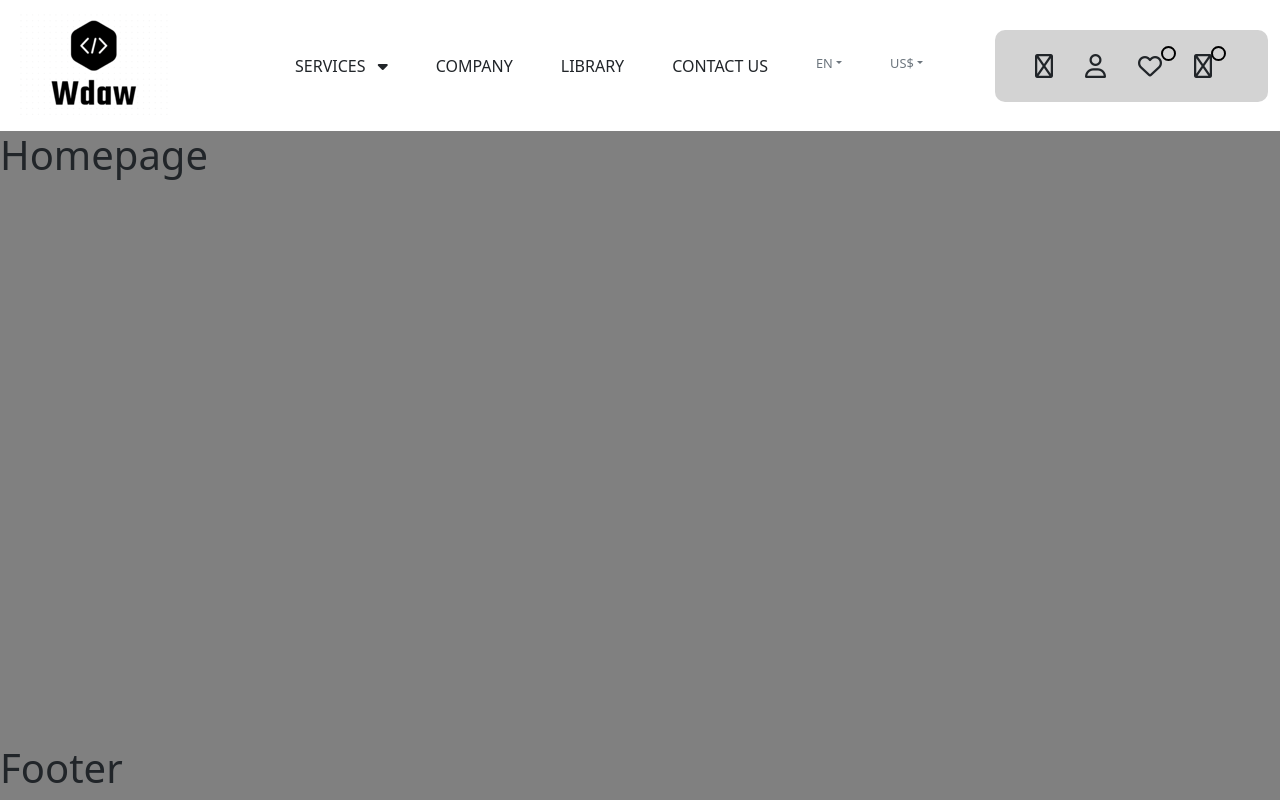
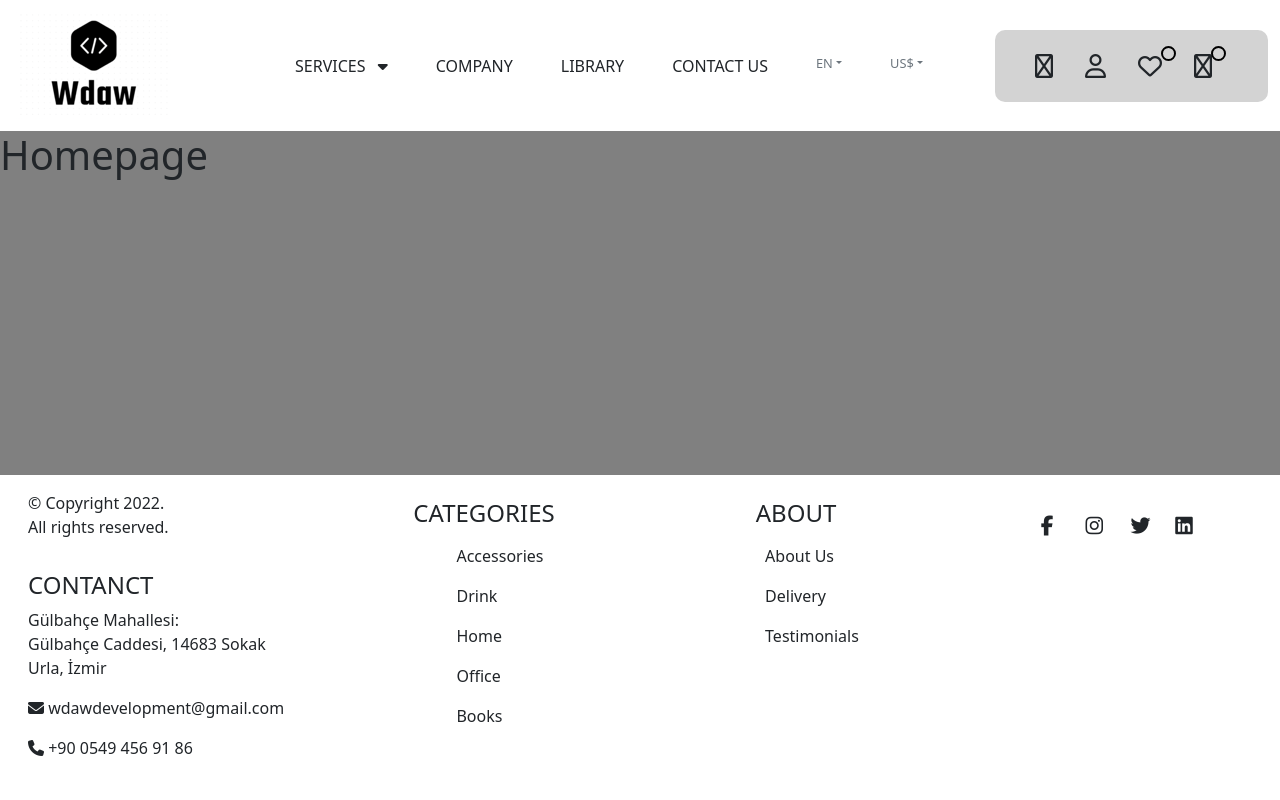
Before and after one commit to cnykr97/wdaw-ecommerce, a React (Create React App) app: page / in a window 1280 px wide. Built offline with nearby package versions, Linux system fonts and the light colour scheme.

Commit message:
footer and header links fixed

```diff
--- a/src/components/Footer.jsx
+++ b/src/components/Footer.jsx
@@ -1,8 +1,98 @@
-
+import './css/footer.css';
+import { Link } from 'react-router-dom';
 
 const Footer = () => {
     return (
-        <h1>Footer</h1>
+        <div className="footer">
+            <div className="container-fluid">
+                <div className="row">
+                    <div className="col-12 col-md-3 contact">
+                        <p className='mb-4'>&copy; Copyright 2022. <br /> All rights reserved.</p>
+                        <address >
+                            <nav className="navbar navbar-expand-md">
+                                <button className="navbar-toggler p-0 mb-2" type="button" data-bs-toggle="collapse" data-bs-target="#footer-contact" aria-controls="footer-contact" aria-expanded="false" aria-label="Toggle navigation">
+                                    CONTACT <i className="fa-solid fa-caret-down" id='contact-caret'></i>
+                                </button>
+                                <div className="collapse navbar-collapse " id="footer-contact">
+                                    <div className="navbar-nav me-auto mb-2 mb-lg-0 d-flex flex-column">
+                                        <h4 className='d-none d-md-block'>CONTANCT</h4>
+                                        <p className="nav-item">Gülbahçe Mahallesi: <br />
+                                            Gülbahçe Caddesi, 14683 Sokak <br />
+                                            Urla, İzmir</p>
+                                        <p><a href="mailto:'wdawdevelopment@gmail.com'"><i class="fa-solid fa-envelope"></i> wdawdevelopment@gmail.com</a></p>
+                                        <p><a href="tel:+9005494569186"><i class="fa-solid fa-phone"></i> +90 0549 456 91 86</a></p>
+                                    </div>
+                                </div>
+                            </nav>
+                        </address>
+                    </div>
+                    <div className="col-12 col-md-3 categories ">
+                        <nav className="navbar navbar-expand-md">
+                            <button className="navbar-toggler p-0 mb-2" type="button" data-bs-toggle="collapse" data-bs-target="#footer-categories" aria-controls="footer-categories" aria-expanded="false" aria-label="Toggle navigation">
+                                CATEGORIES <i className="fa-solid fa-caret-down" id='contact-caret'></i>
+                            </button>
+                            <div className="collapse navbar-collapse footer-column" id="footer-categories">
+                                <h4 className='d-none d-md-block'>CATEGORIES</h4>
+                                <ul>
+                                    <li className='nav-item'>
+                                        <a className='nav-link'>Accessories</a>
+                                    </li>
+                                    <li className='nav-item'>
+                                        <a className='nav-link'>Drink</a>
+                                    </li>
+                                    <li className='nav-item'>
+                                        <a className='nav-link'>Home</a>
+                                    </li>
+                                    <li className='nav-item'>
+                                        <a className='nav-link'>Office</a>
+                                    </li>
+                                    <li className='nav-item'>
+                                        <a className='nav-link'>Books</a>
+                                    </li>
+                                </ul>
+                            </div>
+                        </nav>
+                    </div>
+                    <div className="col-12 col-md-3 about">
+                        <nav className="navbar navbar-expand-md">
+                            <button className="navbar-toggler p-0 mb-2 mt-3" type="button" data-bs-toggle="collapse" data-bs-target="#footer-about" aria-controls="footer-about" aria-expanded="false" aria-label="Toggle navigation">
+                                ABOUT <i className="fa-solid fa-caret-down" id='contact-caret'></i>
+                            </button>
+                            <div className="collapse navbar-collapse footer-column" id="footer-about">
+                                <h4 className='d-none d-md-block'>ABOUT</h4>
+                                <ul>
+                                    <li className='nav-item'>
+                                        <a className='nav-link'>About Us</a>
+                                    </li>
+                                    <li className='nav-item'>
+                                        <a className='nav-link'>Delivery</a>
+                                    </li>
+                                    <li className='nav-item'>
+                                        <a className='nav-link'>Testimonials</a>
+                                    </li>
+                                </ul>
+                            </div>
+                        </nav>
+                    </div>
+                    <div className="col-12 col-md-3 social-links">
+                        <div className="row ">
+                            <div className="col-1">
+                                <a target="_blank" href='https://www.facebook.com'><i class="fa-brands fa-facebook-f fa-lg"></i></a>
+                            </div>
+                            <div className="col-1">
+                                <a target="_" href='https://www.instagram.com'><i class="fa-brands fa-instagram fa-lg"></i></a>
+                            </div>
+                            <div className="col-1">
+                                <a target="_" href='https://www.twitter.com'><i class="fa-brands fa-twitter fa-lg"></i></a>
+                            </div>
+                            <div className="col-1">
+                                <a target="_" href='https://www.linkedin.com'><i class="fa-brands fa-linkedin fa-lg"></i></a>
+                            </div>
+                        </div>
+                    </div>
+                </div>
+            </div>
+        </div>
     );
 }
 
--- /dev/null
+++ b/src/components/css/footer.css
@@ -0,0 +1,36 @@
+.footer {
+    background-color: #fff;
+}
+
+.footer {
+    padding: 1rem;
+}
+
+.footer .nav-item a:hover {
+    text-decoration: underline;
+}
+
+.footer .social-links .row {
+    justify-content: center;
+}
+
+/* Media Queries */
+
+@media (min-width: 768px) {
+    .footer-column {
+        display: flex;
+        flex-direction: column;
+    }
+
+    .footer .social-links .col-1 {
+        padding: 1.4rem;
+    }
+
+    .footer .social-links .col-1 {
+        padding: 1.4rem;
+    }
+
+    .footer {
+        padding-bottom: 0;
+    }
+}
--- a/src/components/css/header.css
+++ b/src/components/css/header.css
@@ -149,7 +149,8 @@
         background-color: #fff;
         position: absolute;
         width: 30vw;
-        padding-right: 0.5rem;
+        padding: 0.5rem;
+        padding-right: 2rem;
         border: 2px solid #000
     }
 
```
